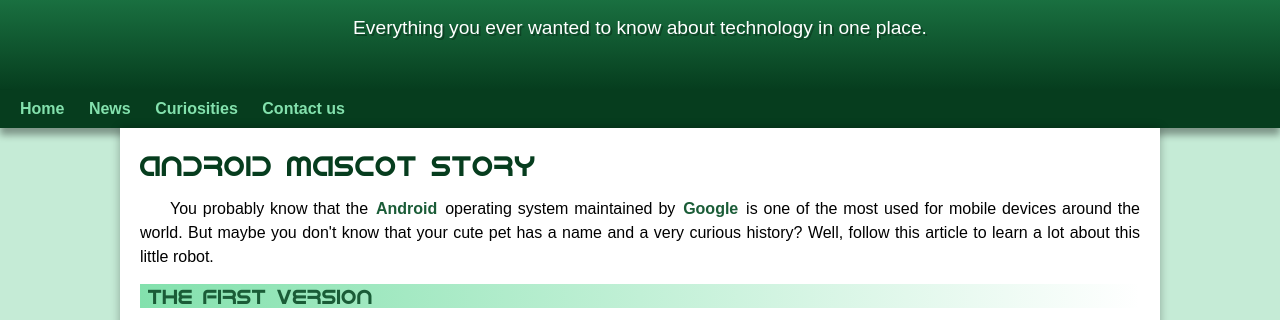
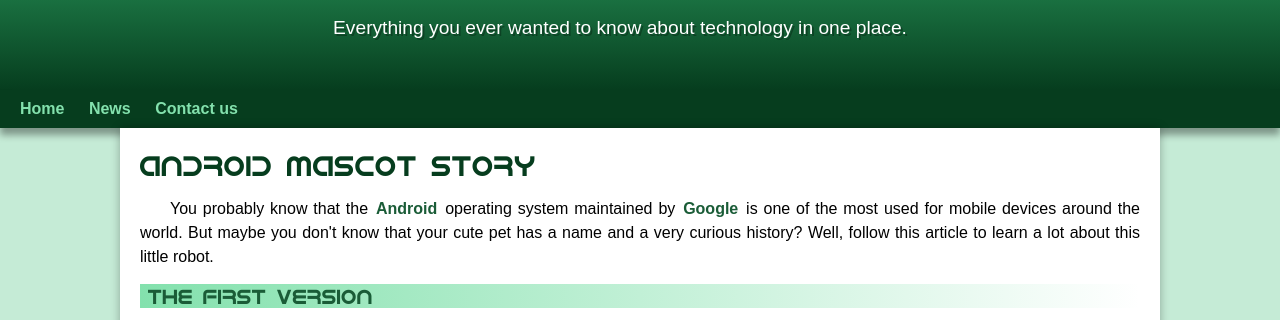
Before and after one commit to Monica-Cabral/android-project, a plain HTML site: page index.html in a window 1280 px wide. Shown: the part 100-420 px from the top of the page. Drawn offline with Linux system fonts and the light colour scheme.

Commit message:
prob padding done

```diff
--- a/index.html
+++ b/index.html
@@ -16,7 +16,7 @@
     <nav>
         <a href="#">Home</a>
         <a href="#">News</a>
-        <a href="#">Curiosities</a>
+
         <a href="#">Contact us</a>
     </nav>
     <main>
--- a/style/style.css
+++ b/style/style.css
@@ -84,8 +84,8 @@
     font-size: 1.2em;
     max-width: 600px;
     margin: auto;
-    margin-bottom: 20px;
-    padding-right: 10px;
+    padding-bottom: 20px;
+    padding-right: 50px;
     padding-left: 10px;
     text-shadow: 2px 2px rgba(0, 0, 0, 0.289);
 }
```
